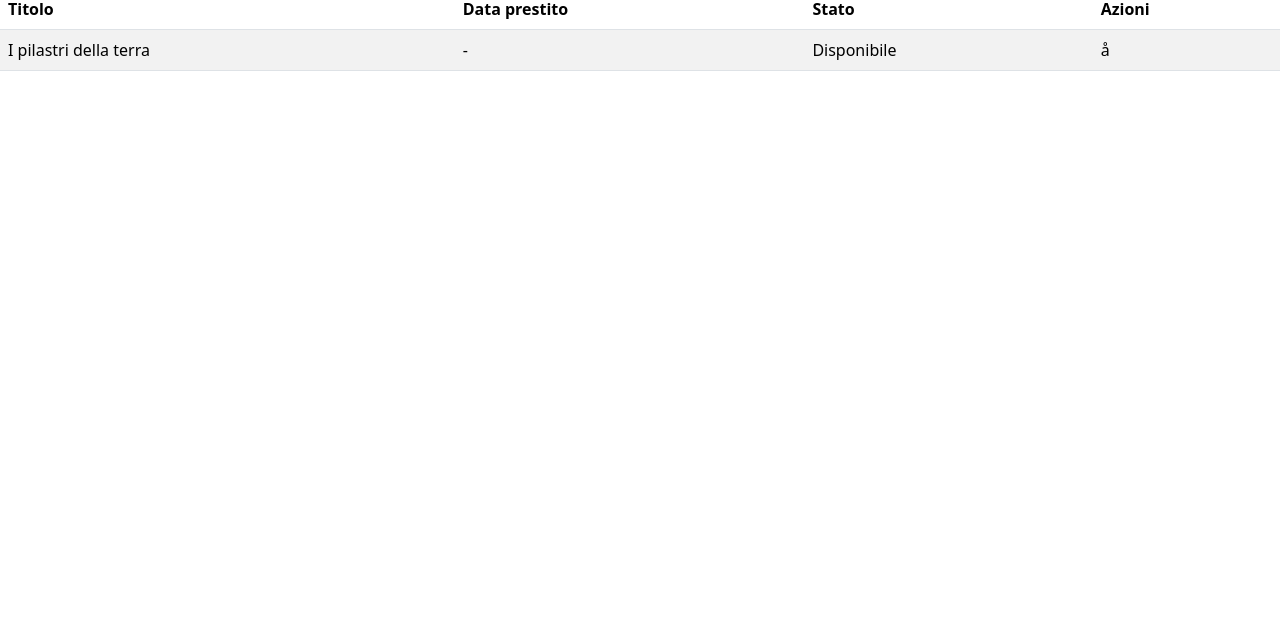
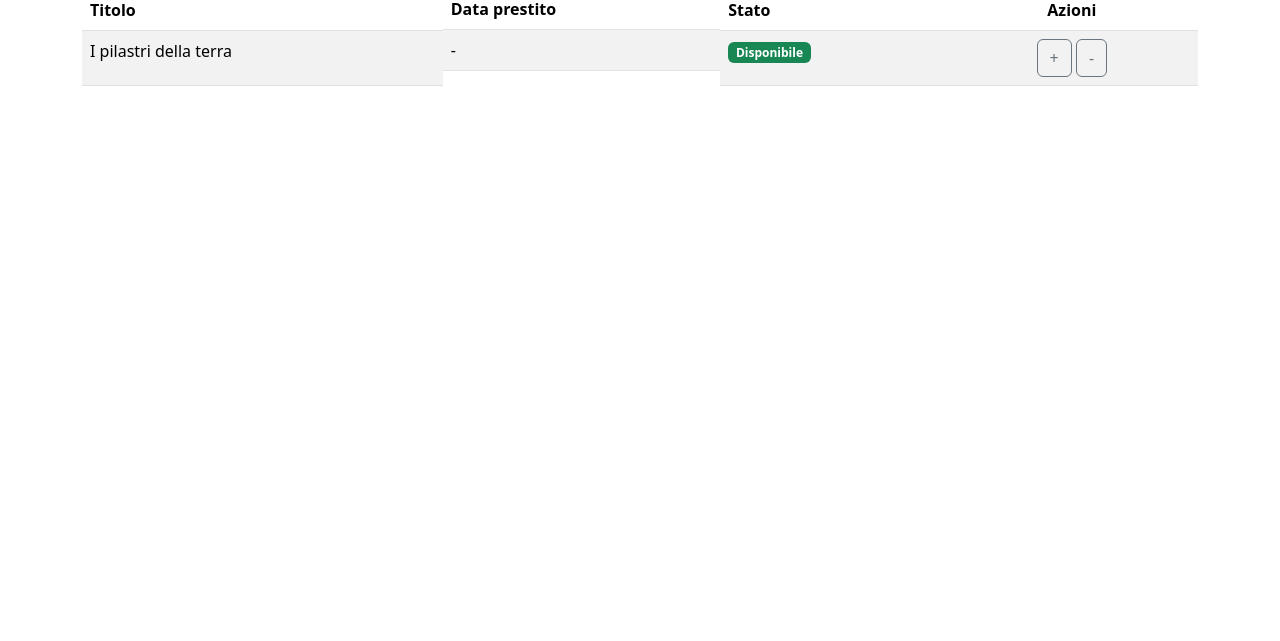
Before and after one commit to michelegelmini/html-css-bootstrap-dashboard, a plain HTML site: page index.html in a window 1280 px wide. Shown: the part 159-800 px from the top of the page. Drawn offline with nearby package versions, Linux system fonts and the light colour scheme.

Commit message:
add: table-style

```diff
--- a/index.html
+++ b/index.html
@@ -17,6 +17,11 @@
             href="https://fonts.googleapis.com/css2?family=Roboto:ital,wght@0,100;0,300;0,400;0,500;0,700;0,900;1,100;1,300;1,400;1,500;1,700;1,900&display=swap"
             rel="stylesheet">
         <link rel="stylesheet" href="style.css">
+
+        <!-- fontawsome -->
+        <link rel="stylesheet" href="https://cdnjs.cloudflare.com/ajax/libs/font-awesome/6.5.2/css/all.min.css"
+            integrity="sha512-SnH5WK+bZxgPHs44uWIX+LLJAJ9/2PkPKZ5QiAj6Ta86w+fsb2TkcmfRyVX3pBnMFcV7oQPJkl9QevSCWr3W6A=="
+            crossorigin="anonymous" referrerpolicy="no-referrer" />
 
     </head>
 
@@ -55,25 +60,31 @@
             <button type="button" class="btn btn-primary">Aggiungi Libro</button>
         </div>
         <!-- table -->
+        <div class="container">
             <table class="table table-striped">
                 <thead>
                     <tr>
                         <th scope="col">Titolo</th>
-                    <th scope="col">Data prestito</th>
+                        <th scope="col" class="d-none d-sm-block">Data prestito</th>
                         <th scope="col">Stato</th>
-                    <th scope="col">Azioni</th>
+                        <th scope="col" class="text-center">Azioni</th>
                     </tr>
                 </thead>
                 <tbody>
                     <tr>
                         <td>I pilastri della terra</td>
-                    <td>-</td>
-                    <td>Disponibile</td>
-                    <td>å</td>
+                        <td class="d-none d-sm-block">-</td>
+                        <td><span class="badge text-bg-success">Disponibile</span></td>
+                        <td>
+                            <div class="container text-center">
+                                <button class="btn btn-outline-secondary">+</button>
+                                <button class="btn btn-outline-secondary">-</button>
+                            </div>
+                        </td>
                     </tr>
                 </tbody>
             </table>
-
+        </div>
     </body>
 
 </html>
```
Lines whose indentation alone changed are shown as unchanged.
